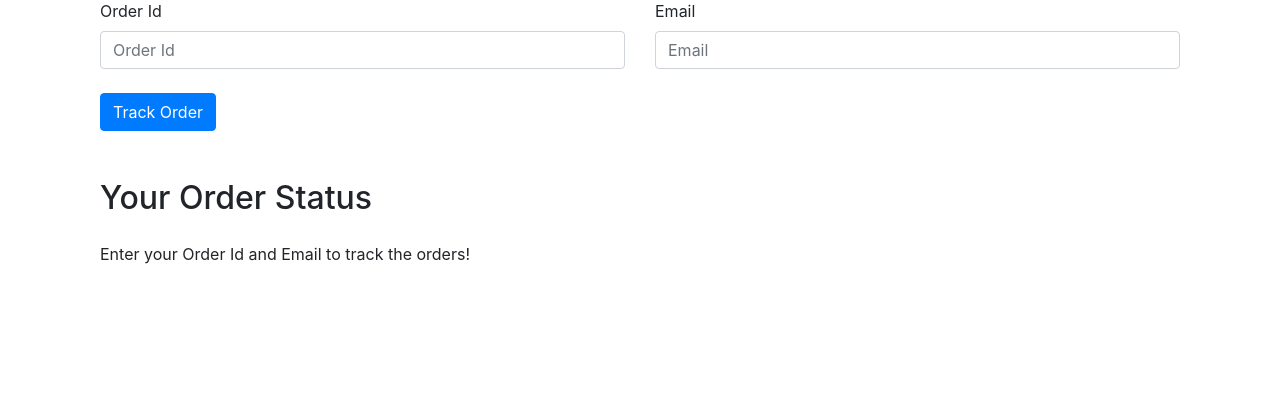
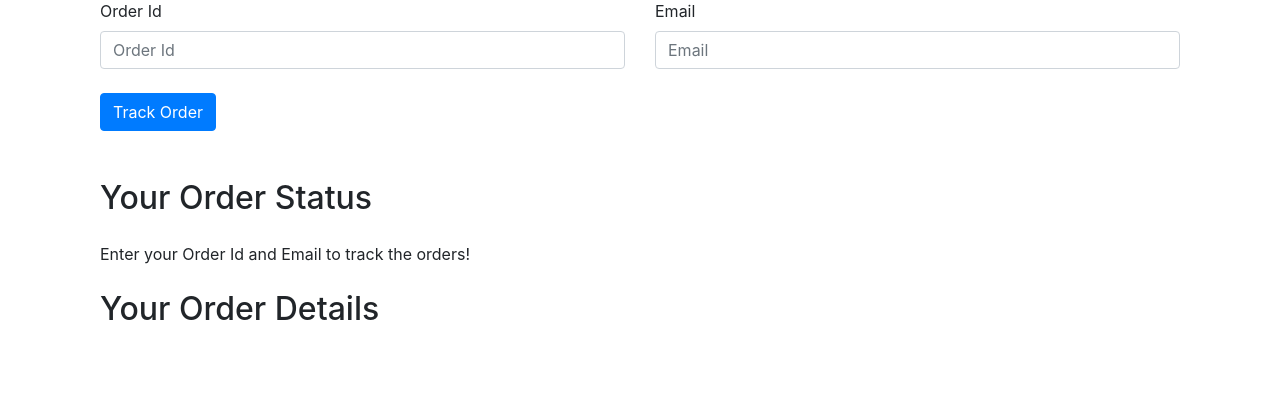
Before and after one commit to kvishalrj/MyShop, a Django app: page /shop/tracker/ in a window 1280 px wide. Shown: the part 127-528 px from the top of the page. Run offline with Django 4.2, Linux system fonts and the light colour scheme; some libraries are stand-ins or nearby versions.

Commit message:
Tracker order details updated

```diff
--- a/MyShop/templates/index.html
+++ b/MyShop/templates/index.html
@@ -11,12 +11,12 @@
     <title>Welcome to MyShop</title>
   </head>
   <body>
-    <div class="jumbotron">
+    <div class="jumbotron m-4">
         <h1 class="display-4">Welcome to MyShop</h1>
         <p class="lead">This is a simple hero unit, a simple jumbotron-style component for calling extra attention to featured content or information.</p>
         <hr class="my-4">
         <p>It uses utility classes for typography and spacing to space content out within the larger container.</p>
-        <a class="btn btn-primary btn-lg" href="/shop" role="button">Go To Shop</a>
+        <a class="btn btn-primary btn-lg me-2" href="/shop" role="button">Go To Shop</a>
         <a class="btn btn-primary btn-lg" href="/blog" role="button">Go To Blog</a>
       </div>
 
--- a/shop/templates/shop/checkout.html
+++ b/shop/templates/shop/checkout.html
@@ -90,7 +90,6 @@
       sum = sum + qty;
       mystr = `<li class="list-group-item d-flex justify-content-between align-items-start">${name}<span class="badge bg-primary rounded-pill">${qty}</span></li>`
       $('#items').append(mystr);
-
     }
 
   }
--- a/shop/templates/shop/tracker.html
+++ b/shop/templates/shop/tracker.html
@@ -34,6 +34,12 @@
       </ul>
     </div>
 
+    <h2>Your Order Details</h2>
+    <div class="my-4">
+      <ul id="citems" class="p-0">
+      </ul>
+    </div>
+
   </div>
 
 </div>
@@ -60,8 +66,9 @@
     })
 
       .done(function (data) {
-        console.log(data)
-        updates = JSON.parse(data);
+        // console.log(data)
+        data = JSON.parse(data);
+        updates = data[0];
         if (updates.length > 0 & updates != {}) {
           for (i = 0; i < updates.length; i++) {
             let text = updates[i]['text']
@@ -75,11 +82,21 @@
           $('#items').append(mystr);
         }
 
-      })
+        // Fill in the order details
+        cart = JSON.parse(data[1]);
+        console.log(cart);
+        for (item in cart) {
+      let qty = cart[item][0];
+      let name = cart[item][1];
+      mystr = `<li class="list-group-item d-flex justify-content-between align-items-start">${name}<span class="badge bg-primary rounded-pill">${qty}</span></li>`
+      $('#citems').append(mystr);
+    }
+
+      });
 
     event.preventDefault();
 
-  })
+  });
 </script>
 
 {% endblock %}
--- a/shop/views.py
+++ b/shop/views.py
@@ -52,7 +52,7 @@ def tracker(request):
                 updates = []
                 for item in update:
                     updates.append({'text':item.update_desc, 'time':item.timestamp})
-                    response = json.dumps(updates, default=str)
+                    response = json.dumps([updates, order[0].items_json], default=str)
                 return HttpResponse(response)
             else:
                 return HttpResponse('{}')
```
Also changed, not shown: db.sqlite3.
